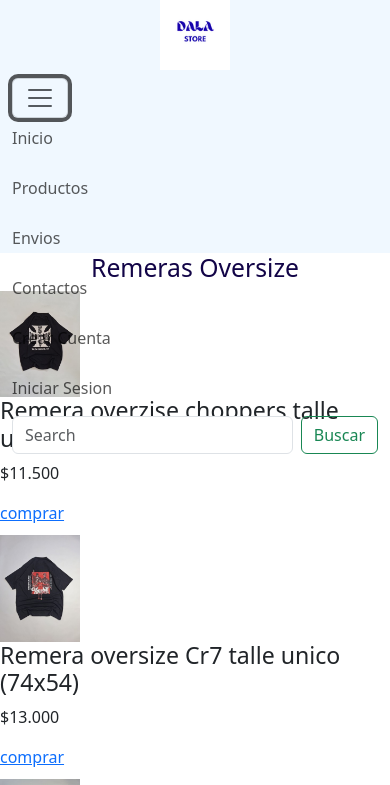
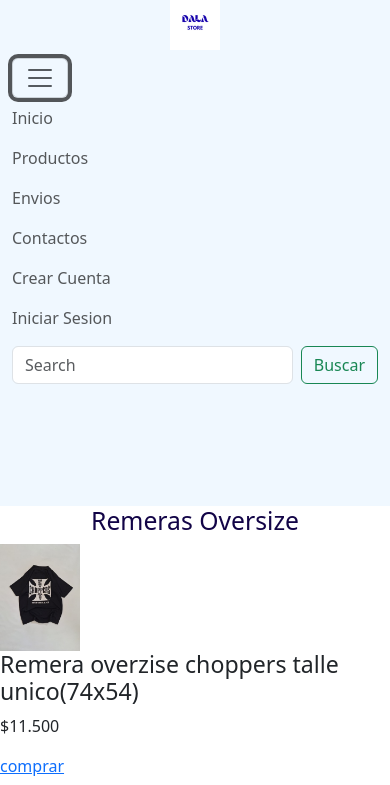
Before and after one commit to ArielHirtner/dalastore, a plain HTML site: page index.html in a window 390 px wide. Both pictures are taken after a click on the button "Toggle navigation". Shown: the top 785 px of the page. Drawn offline with nearby package versions, Linux system fonts and the light colour scheme.

```diff
--- a/css/style.css
+++ b/css/style.css
@@ -113,17 +113,16 @@
 
 @media(max-width:500px){
     header{
-        justify-content: space-around;
+        justify-content: start;
         flex-direction: column;
-        height: 30vh;
+        height: 60vh;
     }
     header img{
-        width: 70px;
+        width: 50px;
     }
     header nav ul{
         display: flex ;
-        flex-wrap: wrap;
-        gap: 10px;
+        gap: 0px;
     }
 
     .cards-inicio{
--- a/index.html
+++ b/index.html
@@ -16,7 +16,7 @@
 
     <!----------------HEADER---------------------------------------------->
     <header>
-        <img src="../img/logo-Dala.png" alt="logo-dala">
+        <img src="./img/logo-Dala.png" alt="logo-dala">
         <nav class="navbar navbar-expand-lg">
             <div class="container-fluid">
 
```
Also changed, not shown: pages/crearcuenta.html (+1 -0 lines), pages/iniciarsesion.html (+1 -0 lines).
